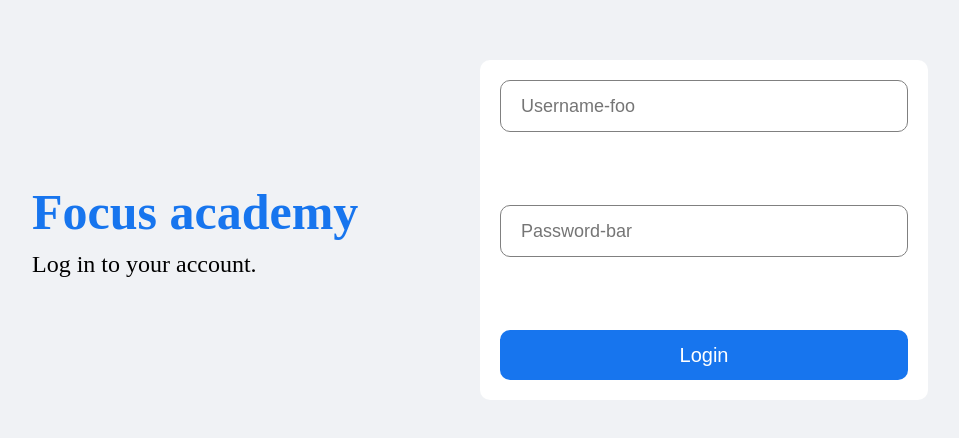
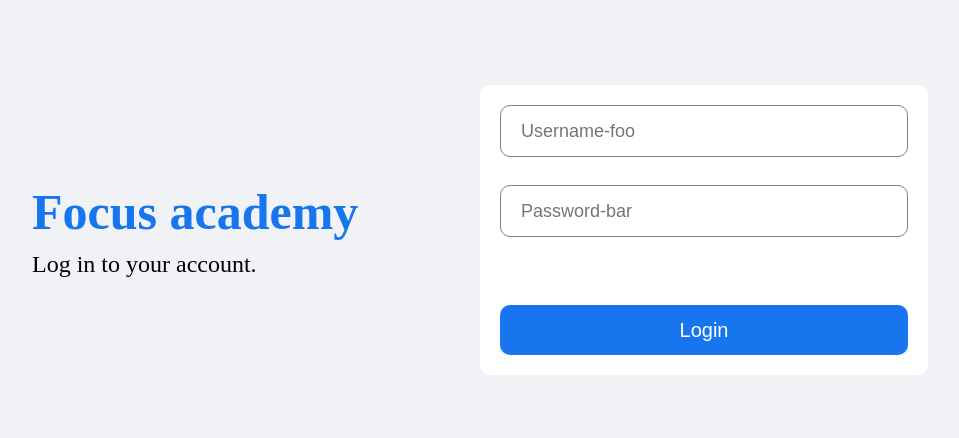
Before and after one commit to Alieninme/focusacad, a React (Create React App) app: page / in a window 1280 px wide. Shown: the part 170-608 px from the top of the page, without its empty margins (160-1119 px from the left). Built offline with nearby package versions, Linux system fonts and the light colour scheme.

Commit message:
first commit

```diff
--- a/package.json
+++ b/package.json
@@ -1,5 +1,6 @@
 {
   "name": "focusacad",
+  "homepage" : "https://alieninme.github.io/focusacad",
   "version": "0.1.0",
   "private": true,
   "dependencies": {
@@ -17,7 +18,9 @@
     "start": "react-scripts start",
     "build": "react-scripts build",
     "test": "react-scripts test",
-    "eject": "react-scripts eject"
+    "eject": "react-scripts eject",
+    "predeploy": "npm run build",
+    "deploy": "gh-pages -d build"
   },
   "eslintConfig": {
     "extends": [
--- a/src/App.js
+++ b/src/App.js
@@ -16,7 +16,7 @@ function App() {
     <div className="App">
     <Router>
       <Routes>
-      <Route path='/home'  element={userName? <Home/> : <Navigate to ="/"/>} />
+      <Route path='/home'  element={userName? <Home/> : <Navigate to ="/focusacad"/>} />
       <Route  exact path="/" element={userName ? <Navigate to ="/home"/> : <Login/>}/>
       <Route path="/focusacad" element={userName ? <Navigate to ="/home"/> : <Login/>}/>
       </Routes>
--- a/src/Home/home.css
+++ b/src/Home/home.css
@@ -37,7 +37,7 @@
     border-radius: 20px;
 }
 
-@media only screen and (max-width: 350px){
+@media only screen and (max-width: 770px){
     .list{
         width: 80%;
     }
--- a/src/Login/login.css
+++ b/src/Login/login.css
@@ -33,7 +33,7 @@
   }
 
   .loginBox {
-    height: 300px;
+    height: 250px;
     padding: 20px;
     background-color: white;
     border-radius: 10px;
@@ -56,6 +56,7 @@
 
   .loginButton {
     height: 50px;
+    margin-top: 40px;
     border-radius: 10px;
     border: none;
     background-color: #1775ee;
@@ -74,7 +75,7 @@
   }
 
 
-  @media only screen and (max-width: 350px){
+  @media only screen and (max-width: 700px){
     .login{
       display: flex;
       flex-direction: column;
```
Also changed, not shown: 1 other file (tests, documents, lock files or other folders).
